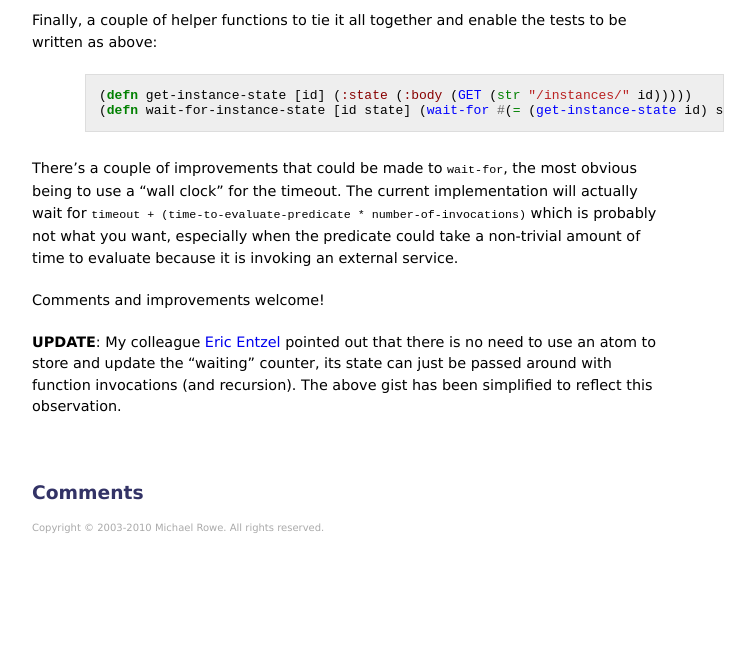
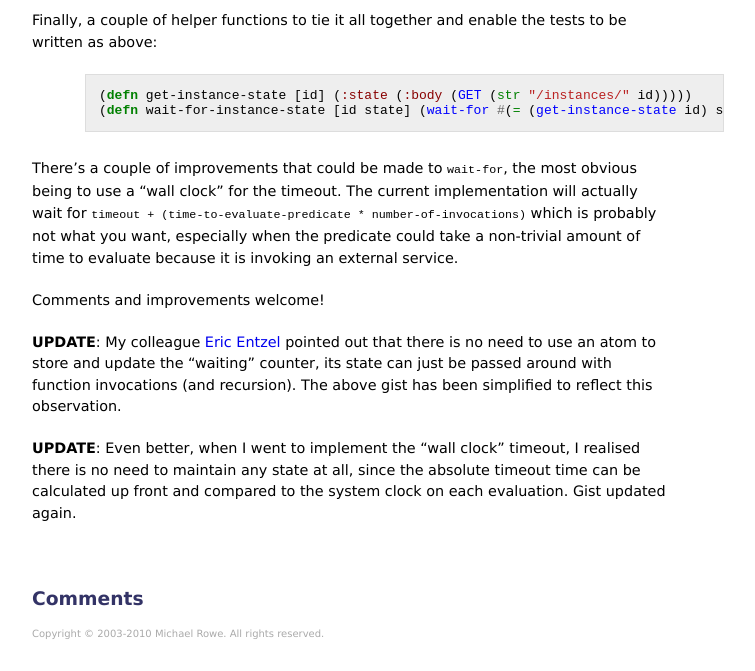
Before and after one commit to mrowe/mikerowecode.com, a Jekyll site: the page built from _posts/2013-02-02-clojure-polling-function.md, in a window 1280 px wide and 900 px high, scrolled down 1323 px, cut to the strip 229-900 px from the top of the window. Shown: the whole strip, without its empty margins (0-755 px from the left). Built offline with Jekyll 4.4.1, drawn with Linux system fonts in a browser that asks for light colours; Markdown is read by kramdown in place of the engine named in the settings; comment, search, counter and statistics services are not loaded; before the commit the page ends 2117 px from its top, so only the background shows below that.

Commit message:
Another update, re wall clock

```diff
--- a/_posts/2013-02-02-clojure-polling-function.md
+++ b/_posts/2013-02-02-clojure-polling-function.md
@@ -77,6 +77,8 @@ Comments and improvements welcome!
 
 __UPDATE__: My colleague [Eric Entzel][] pointed out that there is no need to use an atom to store and update the "waiting" counter, its state can just be passed around with function invocations (and recursion). The above gist has been simplified to reflect this observation.
 
+__UPDATE__: Even better, when I went to implement the "wall clock" timeout, I realised there is no need to maintain any state at all, since the absolute timeout time can be calculated up front and compared to the system clock on each evaluation. Gist updated again.
+
 [AWS]: http://aws.amazon.com/
 [clj-aws-ec2]: https://github.com/mrowe/clj-aws-ec2
 [Chas Emerick]: http://cemerick.com/
```
